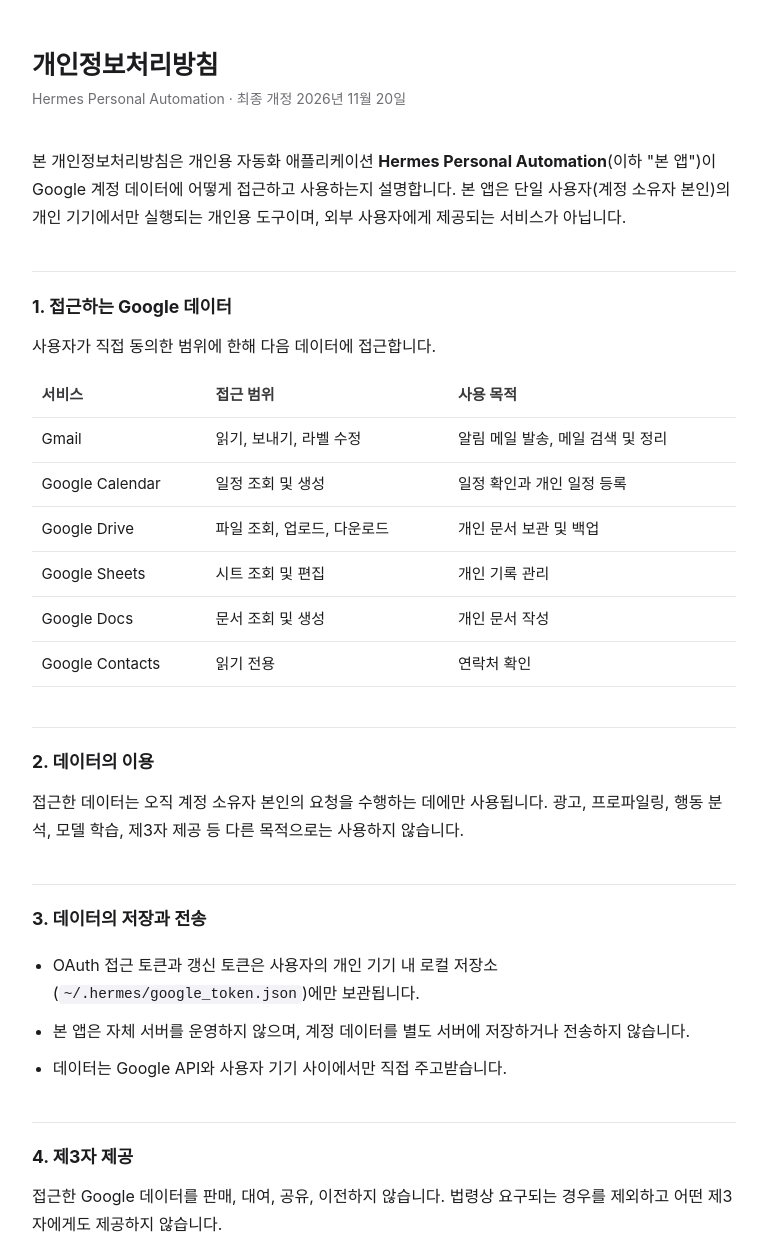
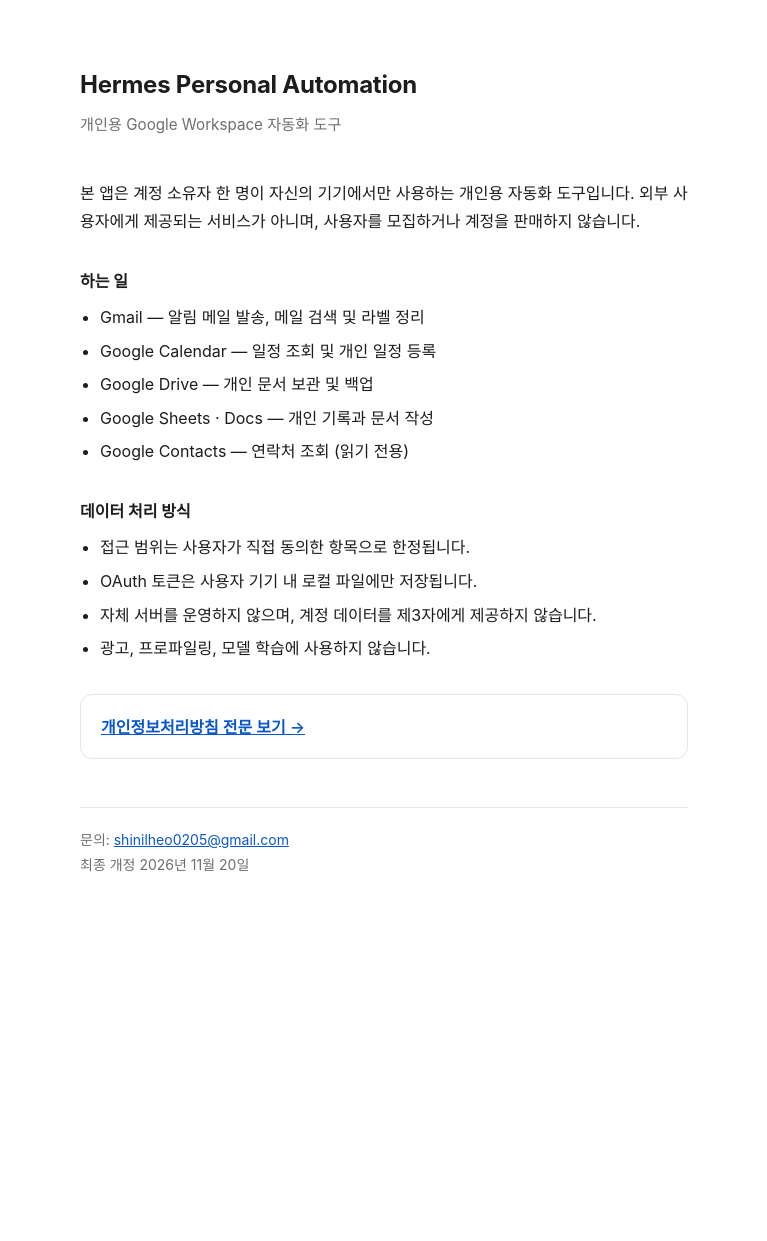
Before and after one commit to shintwelv/privacy, a plain HTML site: page index.html in a window 1280 px wide. Shown: the top 1241 px of the page, without its empty margins (256-1023 px from the left). After the commit the page ends 973 px from the top, so only its background shows below. Drawn offline with Linux system fonts and the light colour scheme.

Commit message:
Split homepage and privacy policy page

```diff
--- a/index.html
+++ b/index.html
@@ -3,133 +3,67 @@
 <head>
 <meta charset="utf-8">
 <meta name="viewport" content="width=device-width, initial-scale=1">
-<title>개인정보처리방침 · Hermes Personal Automation</title>
+<title>Hermes Personal Automation</title>
+<meta name="description" content="개인용 Google Workspace 자동화 도구 소개 및 개인정보처리방침">
 <style>
   :root { color-scheme: light dark; }
   body {
-    margin: 0 auto; max-width: 44rem; padding: 3rem 1.25rem 6rem;
+    margin: 0 auto; max-width: 38rem; padding: 4rem 1.25rem 6rem;
     font-family: -apple-system, BlinkMacSystemFont, "Segoe UI", "Apple SD Gothic Neo",
                  "Malgun Gothic", sans-serif;
     line-height: 1.75; font-size: 16px; color: #1c1c1e; background: #fff;
   }
-  h1 { font-size: 1.6rem; line-height: 1.3; margin: 0 0 .35rem; letter-spacing: -.01em; }
-  h2 { font-size: 1.1rem; margin: 2.5rem 0 .6rem; padding-top: 1.2rem; border-top: 1px solid #e5e5ea; }
-  h3 { font-size: .98rem; margin: 1.6rem 0 .4rem; }
-  .meta { color: #6e6e73; font-size: .875rem; margin: 0 0 2.25rem; }
-  p, li { margin: .55rem 0; }
-  ul { padding-left: 1.3rem; }
-  code { font-size: .9em; background: #f2f2f7; padding: .1em .35em; border-radius: 4px; }
-  table { border-collapse: collapse; width: 100%; margin: .8rem 0; font-size: .94rem; }
-  th, td { text-align: left; padding: .55rem .6rem; border-bottom: 1px solid #e5e5ea; vertical-align: top; }
-  th { font-weight: 600; color: #3a3a3c; }
-  .en { margin-top: 3.5rem; padding-top: 1.5rem; border-top: 2px solid #e5e5ea; }
-  .en, .en p, .en li { font-size: .95rem; color: #3a3a3c; }
+  h1 { font-size: 1.5rem; margin: 0 0 .4rem; letter-spacing: -.01em; }
+  .lede { color: #6e6e73; margin: 0 0 2.5rem; font-size: .95rem; }
+  h2 { font-size: 1rem; margin: 2rem 0 .5rem; }
+  ul { padding-left: 1.25rem; margin: .5rem 0; }
+  li { margin: .35rem 0; }
+  .card { border: 1px solid #e5e5ea; border-radius: 12px; padding: 1.1rem 1.25rem; margin: 2rem 0; }
+  .card a { font-weight: 600; }
   a { color: #0a58ca; }
+  footer { margin-top: 3rem; padding-top: 1.25rem; border-top: 1px solid #e5e5ea;
+           color: #6e6e73; font-size: .875rem; }
   @media (prefers-color-scheme: dark) {
     body { background: #131315; color: #e8e8ea; }
-    h2, .en { border-color: #2c2c2e; }
-    code { background: #242426; }
-    th, td { border-color: #2c2c2e; }
-    th { color: #c7c7cc; }
-    .meta { color: #98989d; }
-    .en, .en p, .en li { color: #c7c7cc; }
+    .lede, footer { color: #98989d; }
+    .card, footer { border-color: #2c2c2e; }
     a { color: #6ea8fe; }
   }
 </style>
 </head>
 <body>
 
-<h1>개인정보처리방침</h1>
-<p class="meta">Hermes Personal Automation · 최종 개정 2026년 11월 20일</p>
+<h1>Hermes Personal Automation</h1>
+<p class="lede">개인용 Google Workspace 자동화 도구</p>
 
-<p>본 개인정보처리방침은 개인용 자동화 애플리케이션 <strong>Hermes Personal Automation</strong>(이하 "본 앱")이
-Google 계정 데이터에 어떻게 접근하고 사용하는지 설명합니다. 본 앱은 단일 사용자(계정 소유자 본인)의
-개인 기기에서만 실행되는 개인용 도구이며, 외부 사용자에게 제공되는 서비스가 아닙니다.</p>
+<p>본 앱은 계정 소유자 한 명이 자신의 기기에서만 사용하는 개인용 자동화 도구입니다.
+외부 사용자에게 제공되는 서비스가 아니며, 사용자를 모집하거나 계정을 판매하지 않습니다.</p>
 
-<h2>1. 접근하는 Google 데이터</h2>
-<p>사용자가 직접 동의한 범위에 한해 다음 데이터에 접근합니다.</p>
-<table>
-  <thead><tr><th>서비스</th><th>접근 범위</th><th>사용 목적</th></tr></thead>
-  <tbody>
-    <tr><td>Gmail</td><td>읽기, 보내기, 라벨 수정</td><td>알림 메일 발송, 메일 검색 및 정리</td></tr>
-    <tr><td>Google Calendar</td><td>일정 조회 및 생성</td><td>일정 확인과 개인 일정 등록</td></tr>
-    <tr><td>Google Drive</td><td>파일 조회, 업로드, 다운로드</td><td>개인 문서 보관 및 백업</td></tr>
-    <tr><td>Google Sheets</td><td>시트 조회 및 편집</td><td>개인 기록 관리</td></tr>
-    <tr><td>Google Docs</td><td>문서 조회 및 생성</td><td>개인 문서 작성</td></tr>
-    <tr><td>Google Contacts</td><td>읽기 전용</td><td>연락처 확인</td></tr>
-  </tbody>
-</table>
-
-<h2>2. 데이터의 이용</h2>
-<p>접근한 데이터는 오직 계정 소유자 본인의 요청을 수행하는 데에만 사용됩니다. 광고, 프로파일링,
-행동 분석, 모델 학습, 제3자 제공 등 다른 목적으로는 사용하지 않습니다.</p>
-
-<h2>3. 데이터의 저장과 전송</h2>
+<h2>하는 일</h2>
 <ul>
-  <li>OAuth 접근 토큰과 갱신 토큰은 사용자의 개인 기기 내 로컬 저장소
-      (<code>~/.hermes/google_token.json</code>)에만 보관됩니다.</li>
-  <li>본 앱은 자체 서버를 운영하지 않으며, 계정 데이터를 별도 서버에 저장하거나 전송하지 않습니다.</li>
-  <li>데이터는 Google API와 사용자 기기 사이에서만 직접 주고받습니다.</li>
+  <li>Gmail — 알림 메일 발송, 메일 검색 및 라벨 정리</li>
+  <li>Google Calendar — 일정 조회 및 개인 일정 등록</li>
+  <li>Google Drive — 개인 문서 보관 및 백업</li>
+  <li>Google Sheets · Docs — 개인 기록과 문서 작성</li>
+  <li>Google Contacts — 연락처 조회 (읽기 전용)</li>
 </ul>
 
-<h2>4. 제3자 제공</h2>
-<p>접근한 Google 데이터를 판매, 대여, 공유, 이전하지 않습니다. 법령상 요구되는 경우를 제외하고
-어떤 제3자에게도 제공하지 않습니다.</p>
-
-<h2>5. 보관 기간과 삭제</h2>
+<h2>데이터 처리 방식</h2>
 <ul>
-  <li>로컬에 저장된 토큰은 사용자가 언제든지 파일을 삭제하거나 <code>--revoke</code> 명령으로 제거할 수 있습니다.</li>
-  <li>앱의 접근 권한은 <a href="https://myaccount.google.com/permissions">Google 계정 권한 페이지</a>에서
-      언제든지 직접 해제할 수 있습니다. 권한을 해제하면 본 앱은 더 이상 해당 데이터에 접근할 수 없습니다.</li>
-  <li>본 앱이 별도로 보관하는 계정 데이터는 없으므로, 권한 해제 외에 별도의 삭제 절차가 필요하지 않습니다.</li>
+  <li>접근 범위는 사용자가 직접 동의한 항목으로 한정됩니다.</li>
+  <li>OAuth 토큰은 사용자 기기 내 로컬 파일에만 저장됩니다.</li>
+  <li>자체 서버를 운영하지 않으며, 계정 데이터를 제3자에게 제공하지 않습니다.</li>
+  <li>광고, 프로파일링, 모델 학습에 사용하지 않습니다.</li>
 </ul>
 
-<h2>6. Google API 서비스 사용자 데이터 정책 준수</h2>
-<p>본 앱은 Google API 서비스 사용자 데이터 정책(Google API Services User Data Policy)을 준수하며,
-제한적 사용(Limited Use) 요구사항을 포함합니다. 본 앱은 Google 사용자 데이터를 다음과 같이 취급합니다.</p>
-<ul>
-  <li>사용자에게 명시적으로 공개된 기능을 제공하기 위해서만 사용합니다.</li>
-  <li>제3자에게 이전하지 않습니다. 단, 법령 준수, 보안 조치, 정책 위반 대응에 필요한 경우는 예외입니다.</li>
-  <li>광고 목적으로 사용하지 않습니다.</li>
-  <li>사람이 열람하지 않는 한, 사용자 데이터를 열람할 수 있는 다른 사람에게 제공하지 않습니다.</li>
-</ul>
+<div class="card">
+  <a href="./privacy.html">개인정보처리방침 전문 보기 →</a>
+</div>
 
-<h2>7. 문의</h2>
-<p>본 방침에 대한 문의: <a href="mailto:shinilheo0205@gmail.com">shinilheo0205@gmail.com</a></p>
-
-<div class="en">
-  <h2 style="border-top:none; padding-top:0;">Privacy Policy (English)</h2>
-  <p><strong>Hermes Personal Automation</strong> is a single-user, personally operated automation tool
-  that runs only on the account owner's own device. It is not offered as a service to other users.</p>
-
-  <p><strong>Data accessed.</strong> With the owner's explicit consent: Gmail (read, send, modify labels),
-  Google Calendar (read, create), Google Drive (read, upload, download), Google Sheets and Google Docs
-  (read, edit), and Google Contacts (read-only).</p>
-
-  <p><strong>Use.</strong> Data is used solely to perform the owner's own requested actions — for example
-  sending notification emails, checking schedules, and storing personal documents. It is never used for
-  advertising, profiling, analytics, or model training.</p>
-
-  <p><strong>Storage.</strong> OAuth tokens are stored only in a local file on the owner's device
-  (<code>~/.hermes/google_token.json</code>). The app operates no server and does not transmit account
-  data to any third party. Data moves only between the Google APIs and the owner's device.</p>
-
-  <p><strong>Sharing.</strong> No Google user data is sold, rented, shared, or transferred to third
-  parties, except where required by law.</p>
-
-  <p><strong>Retention and deletion.</strong> Tokens can be deleted at any time by removing the local file
-  or running the revoke command. Access can be withdrawn at any time at
-  <a href="https://myaccount.google.com/permissions">myaccount.google.com/permissions</a>. No account
-  data is retained elsewhere.</p>
-
-  <p><strong>Limited Use.</strong> This app's use and transfer of information received from Google APIs
-  adheres to the
-  <a href="https://developers.google.com/terms/api-services-user-data-policy">Google API Services User
-  Data Policy</a>, including the Limited Use requirements.</p>
-
-  <p><strong>Contact.</strong> <a href="mailto:shinilheo0205@gmail.com">shinilheo0205@gmail.com</a></p>
-  <p class="meta">Last updated: November 20, 2026</p>
-</div>
+<footer>
+  문의: <a href="mailto:shinilheo0205@gmail.com">shinilheo0205@gmail.com</a><br>
+  최종 개정 2026년 11월 20일
+</footer>
 
 </body>
 </html>
```
Also changed, not shown: privacy.html (added, +135 -0 lines).
